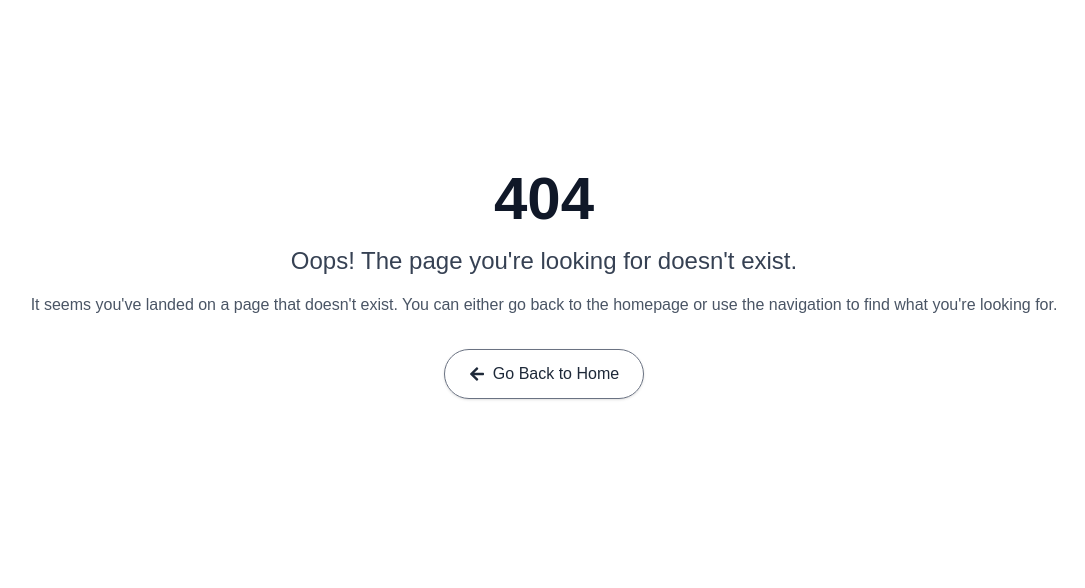
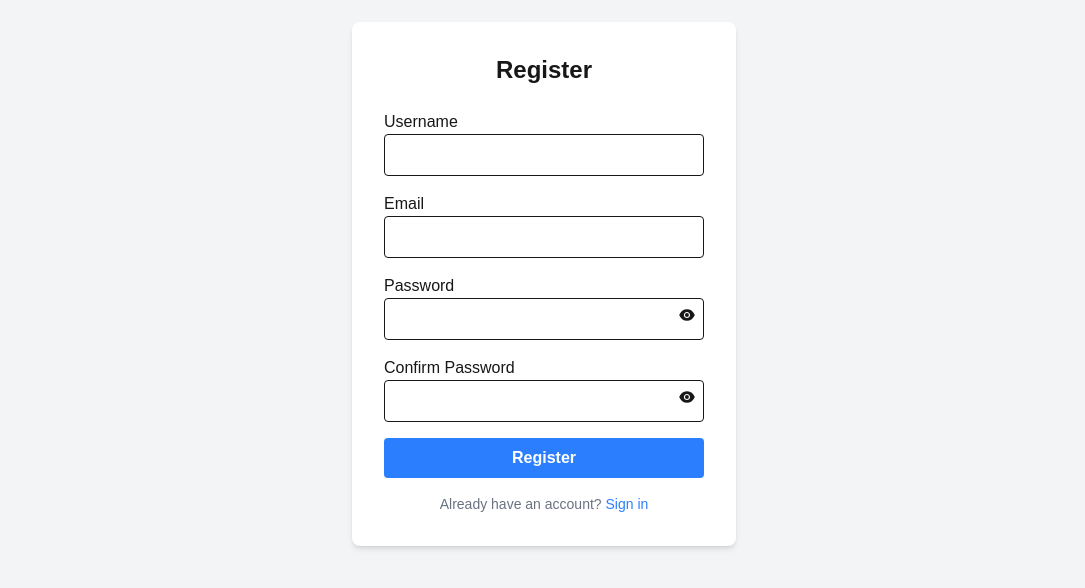
Before and after one commit to Emmanuel10701/Technical_assessment, a Next.js app in the folder frontend_chat/: page /register in a window 1280 px wide. Before the commit this address had no page. Shown: the part 116-704 px from the top of the page, without its empty margins (96-1181 px from the left). Built offline with nearby package versions, Linux system fonts and the light colour scheme.

Commit message:
Updated Next.js registration page with React Toastify

```diff
--- /dev/null
+++ b/frontend_chat/app/register/page.jsx
@@ -0,0 +1,136 @@
+'use client';
+
+import { useState } from 'react';
+import { useRouter } from 'next/navigation';
+import { toast, ToastContainer } from 'react-toastify';
+import 'react-toastify/dist/ReactToastify.css';
+import { AiFillEye, AiFillEyeInvisible } from 'react-icons/ai';
+import { CircularProgress } from '@mui/material';
+
+const Register = () => {
+    const [formData, setFormData] = useState({
+        username: '',
+        email: '',
+        password: '',
+        confirmPassword: ''
+    });
+    const [loading, setLoading] = useState(false);
+    const [showPassword, setShowPassword] = useState(false);
+    const [showConfirmPassword, setShowConfirmPassword] = useState(false);
+    const router = useRouter();
+
+    const handleChange = (e) => {
+        const { name, value } = e.target;
+        setFormData((prevData) => ({ ...prevData, [name]: value }));
+    };
+
+    const handleSubmit = async (e) => {
+        e.preventDefault();
+        setLoading(true);
+
+        if (formData.password !== formData.confirmPassword) {
+            toast.error("Passwords do not match.");
+            setLoading(false);
+            return;
+        }
+
+        try {
+            const response = await fetch("http://127.0.0.1:8000/api/auth/register/", {
+                method: "POST",
+                headers: { "Content-Type": "application/json" },
+                body: JSON.stringify(formData),
+            });
+
+            if (response.ok) {
+                toast.success("Registration successful!");
+                router.push('/login');
+            } else {
+                toast.error("Registration failed. Please try again.");
+            }
+        } catch (error) {
+            toast.error("An error occurred. Please try again.");
+            console.error(error);
+        } finally {
+            setLoading(false);
+        }
+    };
+
+    return (
+        <div className="min-h-screen flex items-center justify-center bg-gray-100">
+            <div className="bg-white p-8 rounded-lg shadow-md w-96">
+                <h1 className="text-2xl font-bold text-center mb-6">Register</h1>
+                <form onSubmit={handleSubmit} className="space-y-4">
+                    <div>
+                        <label className="block font-medium">Username</label>
+                        <input
+                            type="text"
+                            name="username"
+                            value={formData.username}
+                            onChange={handleChange}
+                            required
+                            className="w-full p-2 border rounded"
+                        />
+                    </div>
+                    <div>
+                        <label className="block font-medium">Email</label>
+                        <input
+                            type="email"
+                            name="email"
+                            value={formData.email}
+                            onChange={handleChange}
+                            required
+                            className="w-full p-2 border rounded"
+                        />
+                    </div>
+                    <div>
+                        <label className="block font-medium">Password</label>
+                        <div className="relative">
+                            <input
+                                type={showPassword ? "text" : "password"}
+                                name="password"
+                                value={formData.password}
+                                onChange={handleChange}
+                                required
+                                className="w-full p-2 border rounded"
+                            />
+                            <button type="button"
+                                onClick={() => setShowPassword(!showPassword)}
+                                className="absolute right-2 top-2 text-lg">
+                                {showPassword ? <AiFillEyeInvisible /> : <AiFillEye />}
+                            </button>
+                        </div>
+                    </div>
+                    <div>
+                        <label className="block font-medium">Confirm Password</label>
+                        <div className="relative">
+                            <input
+                                type={showConfirmPassword ? "text" : "password"}
+                                name="confirmPassword"
+                                value={formData.confirmPassword}
+                                onChange={handleChange}
+                                required
+                                className="w-full p-2 border rounded"
+                            />
+                            <button type="button"
+                                onClick={() => setShowConfirmPassword(!showConfirmPassword)}
+                                className="absolute right-2 top-2 text-lg">
+                                {showConfirmPassword ? <AiFillEyeInvisible /> : <AiFillEye />}
+                            </button>
+                        </div>
+                    </div>
+                    <button
+                        type="submit"
+                        className="w-full bg-blue-500 text-white p-2 rounded font-bold hover:bg-blue-600">
+                        {loading ? <CircularProgress size={24} color="inherit" /> : "Register"}
+                    </button>
+                </form>
+                <p className="text-center text-sm text-gray-500 mt-4">
+                    Already have an account? <a href="/login" className="text-blue-500">Sign in</a>
+                </p>
+            </div>
+            <ToastContainer />
+        </div>
+    );
+};
+
+export default Register;
```
Also changed, not shown: frontend_chat/package.json (+10 -2 lines), 1 other file (tests, documents, lock files or other folders).
